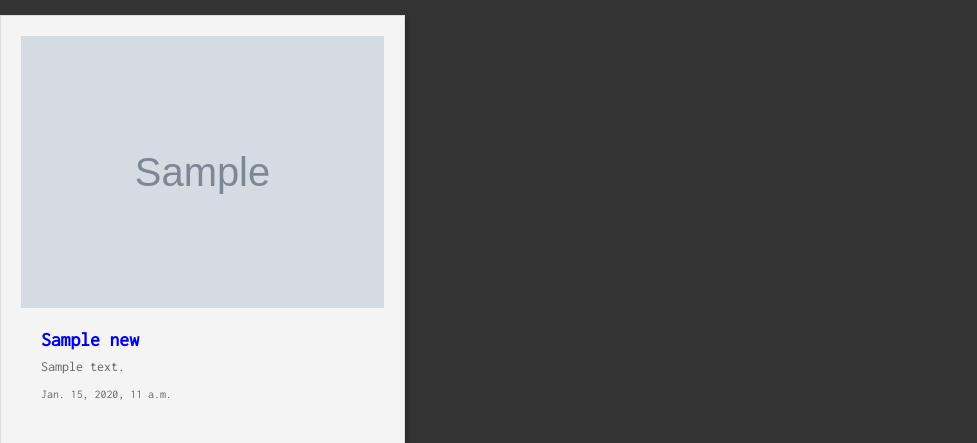
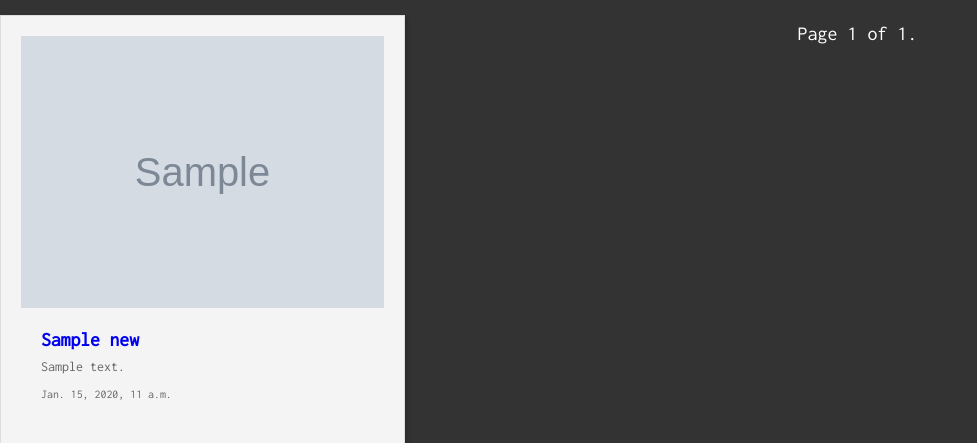
Before and after one commit to AnaAvakimova/DutchNewsWeb, a Django app: page /news/ in a window 1280 px wide. Shown: the part 86-529 px from the top of the page, without its empty margins (0-977 px from the left). Run offline with Django 4.2, Linux system fonts and the light colour scheme; tables that the repository leaves empty hold one stand-in row (values such as "Sample post"); grey boxes marked "Sample" are stand-in pictures; some libraries are stand-ins or nearby versions; some web fonts are replaced.

Commit message:
pagination added

```diff
--- a/news/templates/disclaimer.html
+++ b/news/templates/disclaimer.html
@@ -17,7 +17,7 @@
 <body>
 <div class="main">
     <p class="article-body">
-        The news articles and images featured on this website are generated using AI technology.
+        The news articles and images featured on this website are generated using AI technology based on real news.
         </br>
         We would like to emphasize that we are not responsible for the accuracy, context, or relevance of the content
         and images presented here.
--- a/news/templates/main.html
+++ b/news/templates/main.html
@@ -8,7 +8,7 @@
         {% endblock %}
     </title>
     {% load static %}
-    <link rel="stylesheet" href="{% static 'css/main.css' %}">
+    <link rel="stylesheet" type="text/css" href="{% static 'css/main.css' %}">
 
 </head>
 <body>
@@ -29,7 +29,7 @@
 
     </div>
     <div class="btn">
-        <a href="/news"><button type="button">Learn More</button></a>
+        <a href="/news"><button type="button">Go to News</button></a>
     </div>
 </div>
 
--- a/news/templates/news.html
+++ b/news/templates/news.html
@@ -17,10 +17,9 @@
     <a href="/"><img src="../../media/news_images/logo2.png" class="logo-img"></a>
     <h1>AI News</h1>
 </header>
+<main class="articles-container">
 
-
-<main class="articles-container">
-    {% for article in articles %}
+    {% for article in page_obj %}
     <div class="article" href="#">
         <figure class="article-image">
             <a href="/news/{{ article.id }}/"> <img src="{{ article.image.url }}" alt=""></a>
@@ -38,6 +37,26 @@
         </div>
     </div>
     {% endfor %}
+
+    <div class="pagination">
+    <span class="step-links">
+        {% if page_obj.has_previous %}
+            <a href="?page=1">&laquo; first</a>
+            <a href="?page={{ page_obj.previous_page_number }}">previous</a>
+        {% endif %}
+
+        <span class="current">
+            Page {{ page_obj.number }} of {{ page_obj.paginator.num_pages }}.
+        </span>
+
+        {% if page_obj.has_next %}
+            <a href="?page={{ page_obj.next_page_number }}">next</a>
+            <a href="?page={{ page_obj.paginator.num_pages }}">last &raquo;</a>
+        {% endif %}
+    </span>
+    </div>
+
+
 </main>
 </body>
 </html>
--- a/news/views.py
+++ b/news/views.py
@@ -1,44 +1,27 @@
 from django.core.paginator import Paginator
 from django.shortcuts import render
 from .models import News
+from django.http import JsonResponse
 
 
 def get_news(request):
-    articles = News.objects.all()
-    articles = list(reversed(articles))
+    # articles = News.objects.all()
+    # articles = list(reversed(articles))
+    # context = {
+    #     'articles': articles
+    # }
+    # return render(request, 'news.html', context)
+
+    articles = News.objects.all().order_by('-created_at')
+    paginator = Paginator(articles, 6)
+    page_number = request.GET.get("page")
+    page_obj = paginator.get_page(page_number)
+
     context = {
-         'articles': articles
+        'articles': articles,
+        'page_obj': page_obj
     }
     return render(request, 'news.html', context)
-
-    # paginator = Paginator(articles, 5)  # Show 5 articles per page.
-    # page_number = request.GET.get("page")
-    # page_obj = paginator.get_page(page_number)
-
-    # first_articles, second_articles, third_articles, forth_articles, fifth_articles = [], [], [], [], []
-    # for index, article in enumerate(articles):
-    #     if index == 0:  # For the very first article
-    #         first_articles.append(article)
-    #     # elif index % 5 == 0:
-    #     #     second_articles.append(article)
-    #     elif index % 4 == 1:
-    #         second_articles.append(article)
-    #     elif index % 4 == 2:
-    #         third_articles.append(article)
-    #     elif index % 4 == 3:
-    #         forth_articles.append(article)
-    #     elif index % 4 == 0:
-    #         fifth_articles.append(article)
-    #
-    # context = {
-    #     'first_articles': first_articles,
-    #     'second_articles': second_articles,
-    #     'third_articles': third_articles,
-    #     'forth_articles': forth_articles,
-    #     'fifth_articles': fifth_articles
-    #     # 'page_obj': page_obj
-    # }
-    # return render(request, 'news.html', context)
 
 
 def get_article(request, num):
--- a/static/css/news.css
+++ b/static/css/news.css
@@ -152,3 +152,19 @@ div, h2, p, figure {
     left:150px;
 
 }
+
+
+.pagination  {
+    text-align: center;
+    margin-top: 20px;
+    margin-bottom: 40px;
+    font-size: 20px;
+    color: #fff;
+    margin-left: auto;
+    margin-right: auto;
+
+}
+
+.step-links {
+     color: #fff;
+}
```
Also changed, not shown: DutchNewsWeb/settings.py (+4 -3 lines), news/management/commands/load_data.py (+7 -6 lines), requirements.txt (line endings or trailing spaces).
